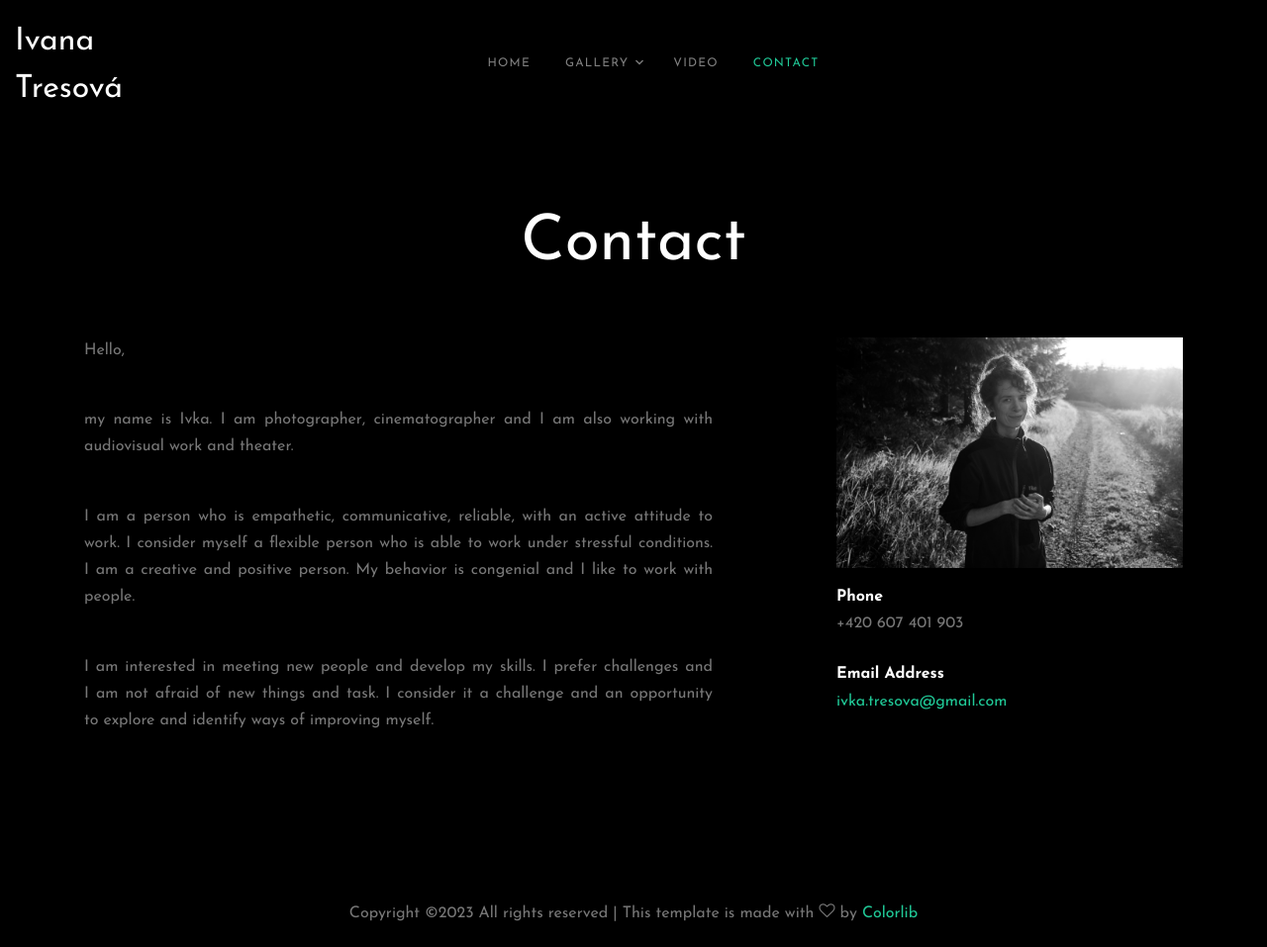
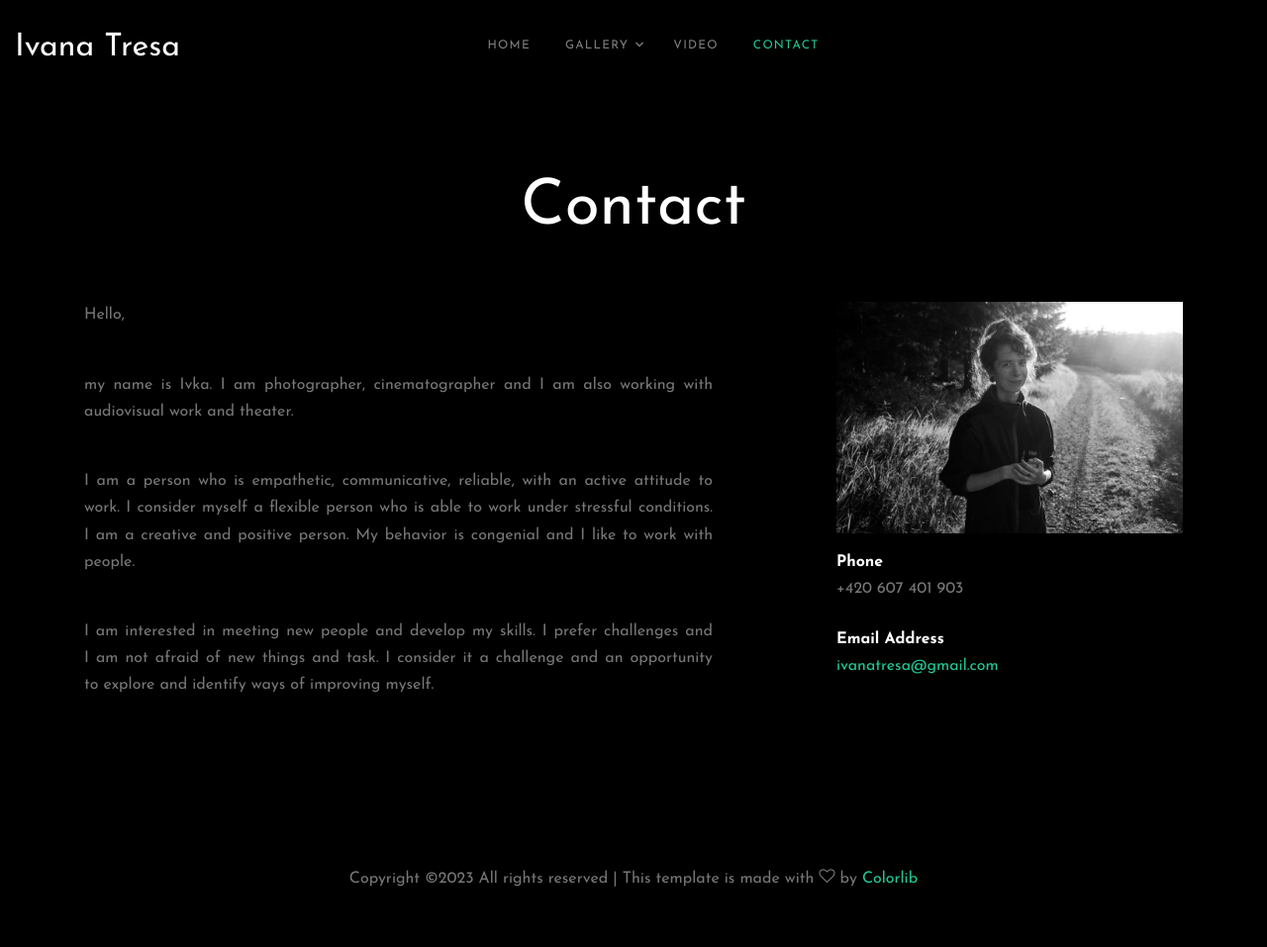
Before and after one commit to double-dagger/python-dropbox-gallery, a Flask app: page /contact in a window 1280 px wide. Shown: the top 957 px of the page at 99% size. After the commit the page ends 896 px from the top, so only its background shows below. Run offline with Flask 2, Linux system fonts and the light colour scheme; some libraries are stand-ins or nearby versions; some web fonts are replaced.

Commit message:
Name update

```diff
--- a/dropboxgallery/templates/contact.html
+++ b/dropboxgallery/templates/contact.html
@@ -36,7 +36,7 @@
               <p class="mb-4">+420 607 401 903</p>
 
               <p class="mb-0 font-weight-bold text-white">Email Address</p>
-              <p class="mb-0"><a href="mailto:ivka.tresova@gmail.com">ivka.tresova@gmail.com</a></p>
+              <p class="mb-0"><a href="mailto:ivanatresa@gmail.com">ivanatresa@gmail.com</a></p>
 
 
             </div>
--- a/dropboxgallery/templates/master.html
+++ b/dropboxgallery/templates/master.html
@@ -1,7 +1,7 @@
 <!DOCTYPE html>
 <html lang="en">
 <head>
-  <title>Ivana Tresová</title>
+  <title>Ivana Tresa</title>
   <meta charset="utf-8">
   <meta name="viewport" content="width=device-width, initial-scale=1, shrink-to-fit=no">
 
@@ -49,7 +49,7 @@
         <div class="row align-items-center">
 
           <div class="col-6 col-xl-2" data-aos="fade-down">
-            <h1 class="mb-0"><a href="/" class="text-white h2 mb-0">Ivana Tresová</a></h1>
+            <h1 class="mb-0"><a href="/" class="text-white h2 mb-0">Ivana Tresa</a></h1>
           </div>
           <div class="col-10 col-md-8 d-none d-xl-block" data-aos="fade-down">
             <nav class="site-navigation position-relative text-right text-lg-center" role="navigation">
```
